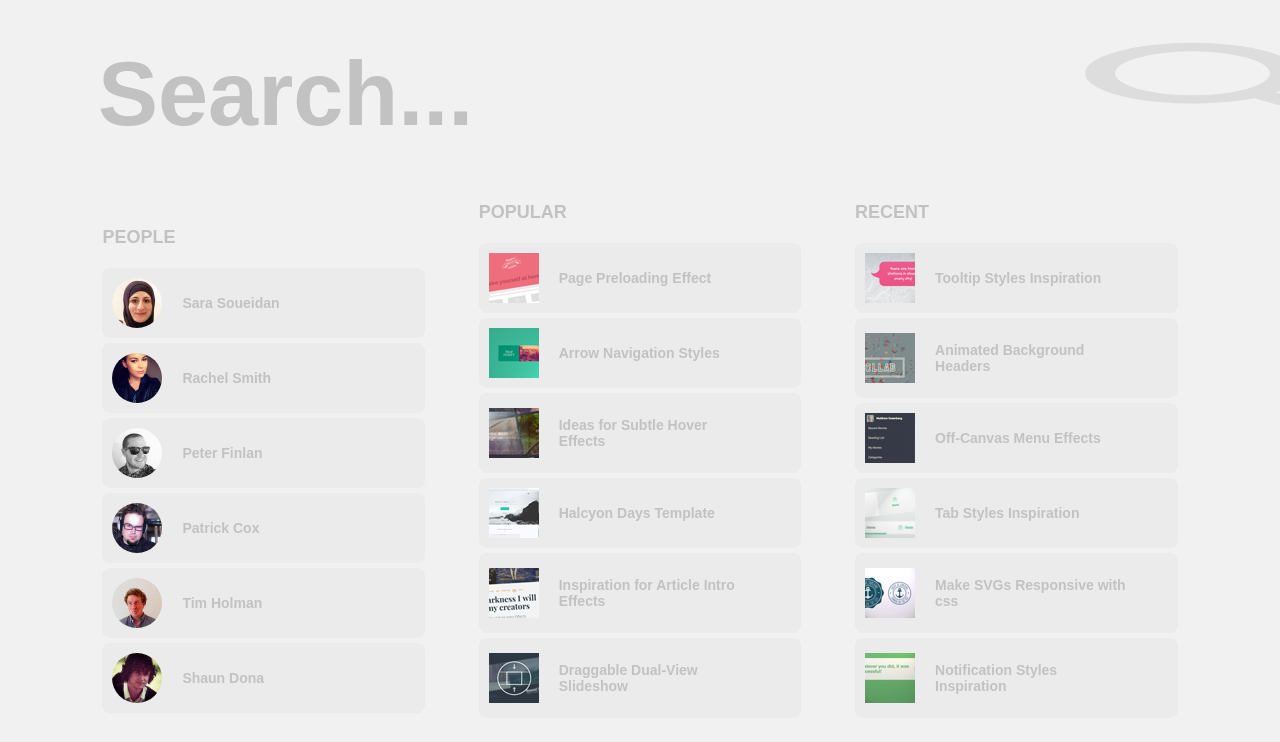
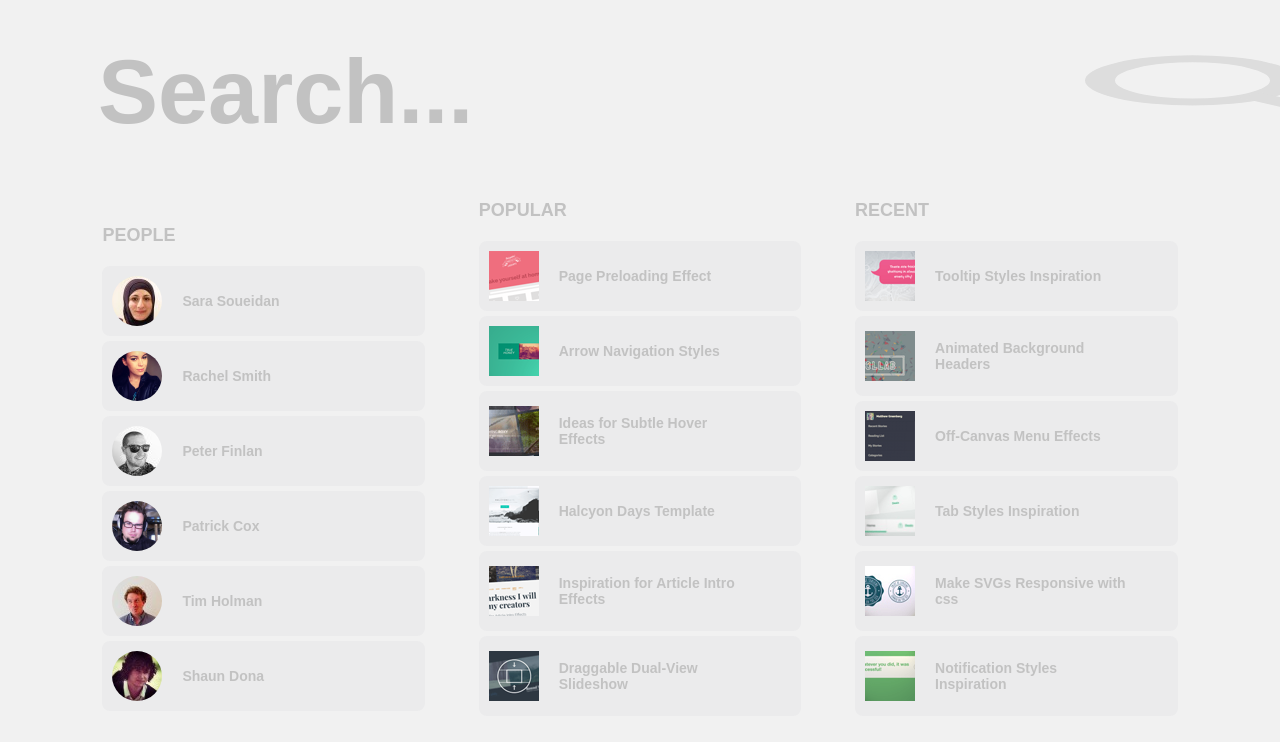
Before and after one commit to Shmelkow/huge-search, a plain HTML site: page index.html in a window 1280 px wide. Shown: the top 742 px of the page. Drawn offline with Linux system fonts and the light colour scheme.

Commit message:
fix search img

```diff
--- a/style.css
+++ b/style.css
@@ -47,7 +47,7 @@ input[type="search"]::-webkit-input-placeholder {
 }
 
 input[type="image"] {
-    height: 85px;
+    height: 70px;
     vertical-align: bottom;
 }
 
```
